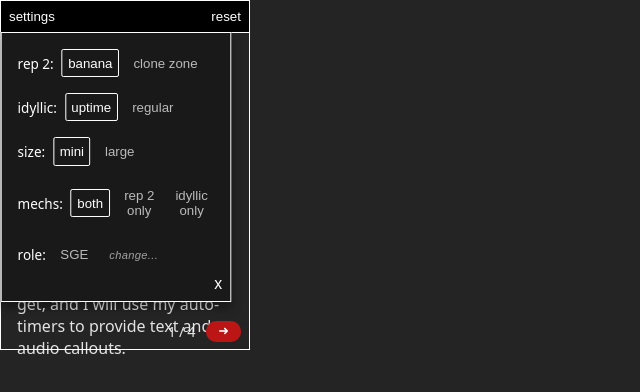
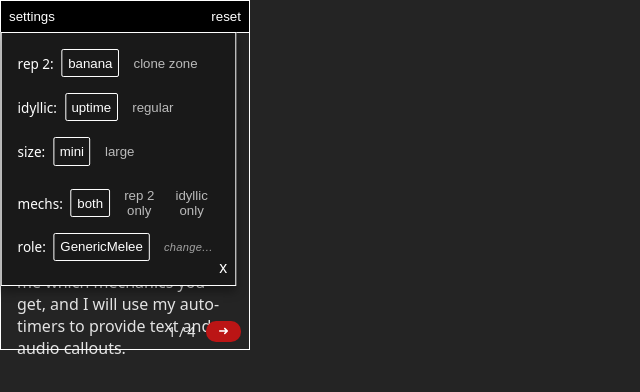
Before and after one commit to jacquikeating/wurm-buddy, a React (Vite) app: page / in a window 1280 px wide. Both pictures are taken after a click on the button "settings". Shown: the top 392 px of the page, without its empty margins (0-640 px from the left). Built offline with nearby package versions, Linux system fonts and the light colour scheme.

Commit message:
Preferences renders conditional cotent based on openRolesMenu state

```diff
--- a/src/components/Preferences.jsx
+++ b/src/components/Preferences.jsx
@@ -14,6 +14,7 @@ export default function Preferences({ prefs }) {
         } else if (pref == "role") {
             setRole(value)
             localStorage.setItem("prefs", JSON.stringify({banana: banana, uptime: uptime, size: size, mechs: mechs, role: value}))
+            setOpenRolesMenu(false)
         } else if (pref == "rep2") {
             setBanana(value)
             localStorage.setItem("prefs", JSON.stringify({banana: value, uptime: uptime, size: size, mechs: mechs, role: role}))
@@ -25,37 +26,11 @@ export default function Preferences({ prefs }) {
 
     return (
         <div className={prefsOpen ? ("prefs open") : ("prefs")}>
-            <div className="pref-group">
-                <p className="pref-name">rep 2:</p>
-                <button className={banana ? "settings-button active" : "settings-button"} onClick={() => handleChange("rep2", true)}>banana</button>
-                <button className={banana ? "settings-button" : "settings-button active"} onClick={() => handleChange("rep2", false)}>clone zone</button>
-            </div>
-            <div className="pref-group">
-                <p className="pref-name">idyllic:</p>
-                <button className={uptime ? "settings-button active" : "settings-button"} onClick={() => handleChange("uptime", true)}>uptime</button>
-                <button className={uptime ? "settings-button" : "settings-button active"} onClick={() => handleChange("uptime", false)}>regular</button>
-            </div>
-
-            <div className="pref-group">
-                <p className="pref-name">size:</p>
-                <button className={size == "mini" ? "settings-button active" : "settings-button"} onClick={() => handleChange("size", "mini")}>mini</button>
-                <button className={size == "large" ? "settings-button active" : "settings-button"} onClick={() => handleChange("size", "large")}>large</button>
-            </div>
-
-            <div className="pref-group">
-                <p className="pref-name">mechs:</p>
-                <button className={mechs == "both" ? "settings-button active" : "settings-button"} onClick={() => handleChange("mechs", "both")}>both</button>
-                <button className={mechs == "rep2" ? "settings-button active" : "settings-button"} onClick={() => handleChange("mechs", "rep2")}>rep 2<br />only</button>
-                <button className={mechs == "idyllic" ? "settings-button active" : "settings-button"} onClick={() => handleChange("mechs", "idyllic")}>idyllic<br />only</button>
-            </div>
-
-            <div className="pref-group">
-                <p className="pref-name">role:</p>
-                    <button className={role == "SGE" ? "settings-button active" : "settings-button"} onClick={() => handleChange("role", "SGE")}>SGE</button>
-                    <button className="settings-button text-only" onClick={() => setOpenRolesMenu(!openRolesMenu)}>change...</button>
-                    {/* <button className={role == "GenericMelee" ? "settings-button active" : "settings-button"} onClick={() => handleChange("role", "GenericMelee")}>not SGE<br />(melee)</button> */}
-                    {/* <button className={role == "Generic" ? "settings-button active" : "settings-button"} onClick={() => handleChange("role", "Generic")}>not SGE<br />(ranged)</button> */}
-                {/* <div className="role-btn-group">
+            {openRolesMenu ? (
+                <div>
+                     <button className={role == "GenericMelee" ? "settings-button active" : "settings-button"} onClick={() => handleChange("role", "GenericMelee")}>not SGE<br />(melee)</button>
+                    <button className={role == "Generic" ? "settings-button active" : "settings-button"} onClick={() => handleChange("role", "Generic")}>not SGE<br />(ranged)</button>
+                <div className="role-btn-group">
                     <button className={role == "GenericMelee" ? "settings-button active" : "settings-button"} onClick={() => handleChange("role", "GenericMelee")}>generic - melee</button>
                     <div className="role-btn-subgroup">
                         <button className={role == "M1" ? "settings-button active" : "settings-button"} onClick={() => handleChange("role", "M1")}>M1</button>
@@ -65,8 +40,8 @@ export default function Preferences({ prefs }) {
                         <button className={role == "MT" ? "settings-button active" : "settings-button"} onClick={() => handleChange("role", "MT")}>MT</button>
                         <button className={role == "OT" ? "settings-button active" : "settings-button"} onClick={() => handleChange("role", "OT")}>OT</button>
                     </div>
-                </div> */}
-                {/* <div className="role-btn-group">
+                </div>
+                <div className="role-btn-group">
                     <button className={role == "Generic" ? "settings-button active" : "settings-button"} onClick={() => handleChange("role", "Generic")}>generic - ranged</button>
                     <div className="role-btn-subgroup">
                         <button className={role == "R1" ? "settings-button active" : "settings-button"} onClick={() => handleChange("role", "R1")}>R1</button>
@@ -76,17 +51,47 @@ export default function Preferences({ prefs }) {
                         <button className={role == "H1" ? "settings-button active" : "settings-button"} onClick={() => handleChange("role", "H1")}>H1</button>
                         <button className={role == "H2" ? "settings-button active" : "settings-button"} onClick={() => handleChange("role", "H2")}>H2</button>
                     </div>
-                </div> */}
+                </div>
 
-                {/* <button className={role == "WHM" ? "settings-button active" : "settings-button"} onClick={() => handleChange("role", "WHM")}>WHM</button>
+                <button className={role == "WHM" ? "settings-button active" : "settings-button"} onClick={() => handleChange("role", "WHM")}>WHM</button>
                 <button className={role == "AST" ? "settings-button active" : "settings-button"} onClick={() => handleChange("role", "AST")}>AST</button>
                 <button className={role == "SCH" ? "settings-button active" : "settings-button"} onClick={() => handleChange("role", "SCH")}>SCH</button>
-                <button className={role == "SGE" ? "settings-button active" : "settings-button"} onClick={() => handleChange("role", "SGE")}>SGE</button> */}
+                <button className={role == "SGE" ? "settings-button active" : "settings-button"} onClick={() => handleChange("role", "SGE")}>SGE</button>
 
-            </div>
+                </div>
+            ) : (
+                <div>
+                    <div className="pref-group">
+                        <p className="pref-name">rep 2:</p>
+                        <button className={banana ? "settings-button active" : "settings-button"} onClick={() => handleChange("rep2", true)}>banana</button>
+                        <button className={banana ? "settings-button" : "settings-button active"} onClick={() => handleChange("rep2", false)}>clone zone</button>
+                    </div>
+                    <div className="pref-group">
+                        <p className="pref-name">idyllic:</p>
+                        <button className={uptime ? "settings-button active" : "settings-button"} onClick={() => handleChange("uptime", true)}>uptime</button>
+                        <button className={uptime ? "settings-button" : "settings-button active"} onClick={() => handleChange("uptime", false)}>regular</button>
+                    </div>
 
-            <div className={openRolesMenu ? ("roles-menu open") : ("roles-menu")}>Roles Menu</div>
+                    <div className="pref-group">
+                        <p className="pref-name">size:</p>
+                        <button className={size == "mini" ? "settings-button active" : "settings-button"} onClick={() => handleChange("size", "mini")}>mini</button>
+                        <button className={size == "large" ? "settings-button active" : "settings-button"} onClick={() => handleChange("size", "large")}>large</button>
+                    </div>
 
+                    <div className="pref-group">
+                        <p className="pref-name">mechs:</p>
+                        <button className={mechs == "both" ? "settings-button active" : "settings-button"} onClick={() => handleChange("mechs", "both")}>both</button>
+                        <button className={mechs == "rep2" ? "settings-button active" : "settings-button"} onClick={() => handleChange("mechs", "rep2")}>rep 2<br />only</button>
+                        <button className={mechs == "idyllic" ? "settings-button active" : "settings-button"} onClick={() => handleChange("mechs", "idyllic")}>idyllic<br />only</button>
+                    </div>
+
+                    <div className="pref-group">
+                        <p className="pref-name">role:</p>
+                            <button className="settings-button active">{role}</button>
+                            <button className="settings-button text-only" onClick={() => setOpenRolesMenu(true)}>change...</button>
+                    </div>
+                </div>
+            )}
             <button className="close-prefs" onClick={() => setPrefsOpen(false)}>x</button>
         </div>
     )
```
